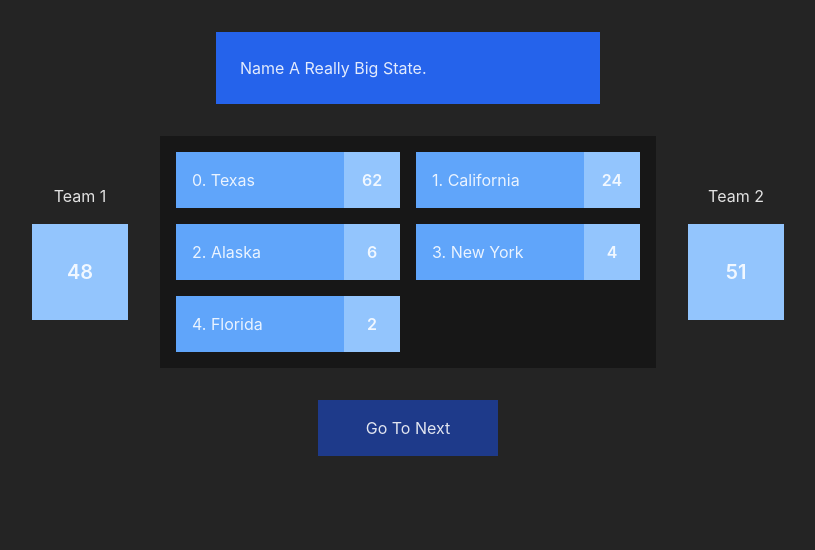
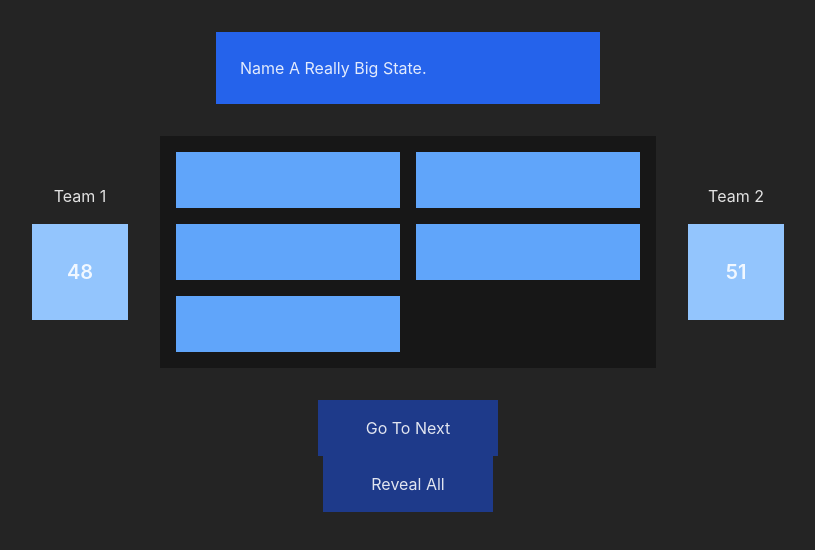
Before and after one commit to underwoodbrady/LibCo-Feud, a React (Vite) app: page / in a window 1280 px wide. Shown: the top 550 px of the page, without its empty margins (232-1047 px from the left). Built offline with nearby package versions, Linux system fonts and the light colour scheme.

Commit message:
Reveal answers one at a time

```diff
--- a/src/components/Answer.tsx
+++ b/src/components/Answer.tsx
@@ -1,19 +1,33 @@
+import { useEffect, useState } from "react";
+
 type AnswerProps = {
-    text: string,
-    value: string,
-    index: number,
-}
+    text: string;
+    value: string;
+    index: number;
+    revealed: boolean;
+};
 
-let Answer = ({text, value, index}: AnswerProps) => {
+let Answer = ({ text, value, index, revealed }: AnswerProps) => {
+    let [shown, setShown] = useState<boolean>(false);
 
-    return(
-        <div className="bg-blue-400 p-4 w-56 text-left relative">
-            <h3>{index}. {text}</h3>
-            <div className="absolute right-0 top-0 h-full bg-blue-300 w-14 flex justify-center items-center">
-                <p className="font-semibold">{value}</p>
-            </div>
+    useEffect(()=>{
+        setShown(false);
+    },[text, value, revealed])
+
+    return (
+        <div className="bg-blue-400 p-4 w-56 h-[56px] text-left relative" onClick={()=>setShown(true)}>
+            {(revealed || shown) && (
+                <>
+                    <h3>
+                        {index}. {text}
+                    </h3>
+                    <div className="absolute right-0 top-0 h-full bg-blue-300 w-14 flex justify-center items-center">
+                        <p className="font-semibold">{value}</p>
+                    </div>
+                </>
+            )}
         </div>
-    )
-}
+    );
+};
 
 export default Answer;
--- a/src/scenes/Game.tsx
+++ b/src/scenes/Game.tsx
@@ -4,41 +4,6 @@ import Answer from "../components/Answer";
 import Button from "../components/Button";
 import { useEffect, useState } from "react";
 import { createFullArr } from "../data/getQuestions";
-
-let answers = [
-    {
-        text: "Answer",
-        value: 56,
-    },
-    {
-        text: "Answer",
-        value: 23,
-    },
-    {
-        text: "Answer",
-        value: 34,
-    },
-    {
-        text: "Answer",
-        value: 3,
-    },
-    {
-        text: "Answer",
-        value: 3,
-    },
-    {
-        text: "Answer",
-        value: 3,
-    },
-    {
-        text: "Answer",
-        value: 3,
-    },
-    {
-        text: "Answer",
-        value: 3,
-    },
-];
 
 type Answer = {
     text: string;
@@ -54,6 +19,7 @@ let Game = () => {
     let [dataList, setDataList] = useState<DataList[]>([]);
     let [question, setQuestion] = useState<string>("");
     let [answers, setAnswers] = useState<Answer[]>([]);
+    let [revealAll, setRevealAll] = useState<boolean>(false);
 
     useEffect(() => {
         createFullArr().then((fullArr: any) => {
@@ -65,11 +31,15 @@ let Game = () => {
     }, []);
 
     let newQuestion = () => {
-        console.log(dataList);
+        setRevealAll(false);
         const randomNum = Math.floor(Math.random() * dataList.length);
         setQuestion(dataList[randomNum].question);
         setAnswers(dataList[randomNum]?.answers);
     };
+
+    let revealAllAnswers = () => {
+        setRevealAll(true);
+    }
 
     return (
         <main className="flex justify-center flex-col items-center m-8">
@@ -80,12 +50,13 @@ let Game = () => {
                 <TeamBox name="Team 1" points={48} />
                 <div className="grid grid-cols-2 bg-neutral-900 p-4 gap-4 mx-8">
                     {answers.map((val, ind) => (
-                        <Answer text={val.text} value={val.value} index={ind} />
+                        <Answer text={val.text} value={val.value} index={ind+1} revealed={revealAll}/>
                     ))}
                 </div>
                 <TeamBox name="Team 2" points={51} />
             </div>
             <Button label="Go To Next" onclick={newQuestion} />
+            <Button label="Reveal All" onclick={revealAllAnswers} />
         </main>
     );
 };
```
